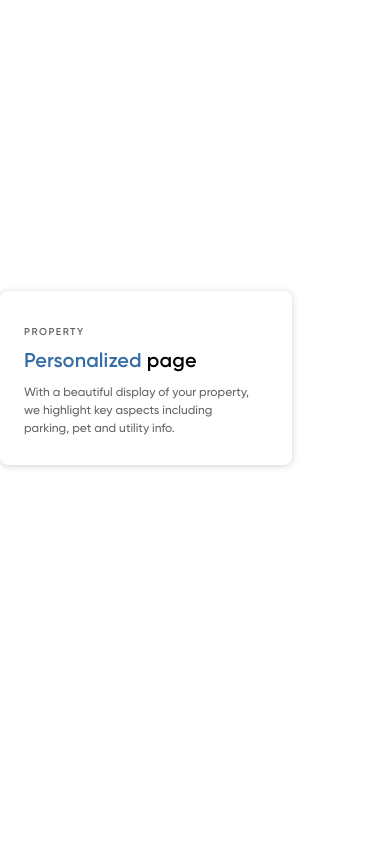
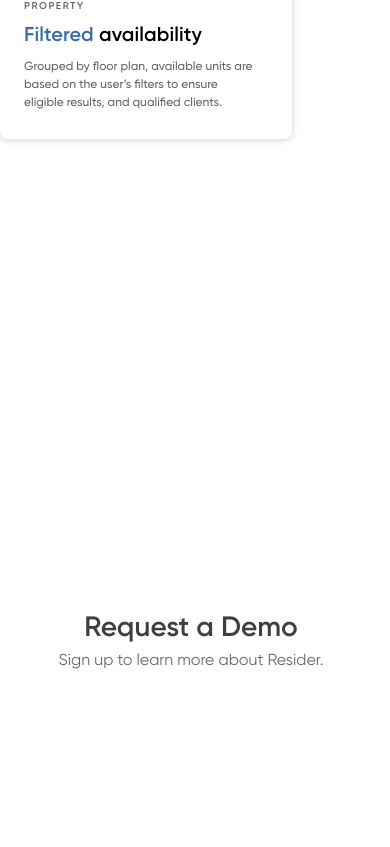
Before and after one commit to mcgrealife/landing-property, a Next.js app: page / in a window 390 px wide. Shown: the part 6097-6944 px from the top of the page. Built offline with nearby package versions, Linux system fonts and the light colour scheme; what @savvywombat/tailwindcss-grid-areas would draw is missing.

Commit message:
placeholder demo section

```diff
--- a/pages/index.js
+++ b/pages/index.js
@@ -403,13 +403,6 @@ export default function Home() {
       }
     })
 
-
-
-
-
-
-
-
   }, [])
 
 
@@ -601,19 +594,20 @@ export default function Home() {
 
 
 
-          <div id="spacer3" className='h-[500px] lg:h-[1000px]' />
+          {/* <div id="spacer3" className='h-[500px] lg:h-[1000px]' /> */}
         </div>
-
-
-
-
-
-
-
 
       </div>
 
-      <div id="spacerBottom" className='h-screen' />
+      {/* <div id="spacerBottom" className='h-screen' /> */}
+
+      <div id="demo" className='flex flex-col h-[1000px] self-center text-center justify-center pt-[20] lg:pt-[36] pl-[24px] pr-[32px]'>
+        <h1 className=' font-bold text-[28px] lg:text-[48px]leading-[24px] text-[rgba(60,64,67,1)]'>Request a Demo</h1>
+        <p className='text-[16px] text-[rgba(0,0,0,0.6)] leading-[24px] text-center'>Sign up to learn more about Resider.</p>
+      </div>
+      {/* <div className='grid grid-cols-[repeat(6, minmax(319px,527px))] grid-rows-[repeat(6,56px)] border-1'>
+        <div className=''>test</div>
+      </div> */}
 
     </div>
 
```
